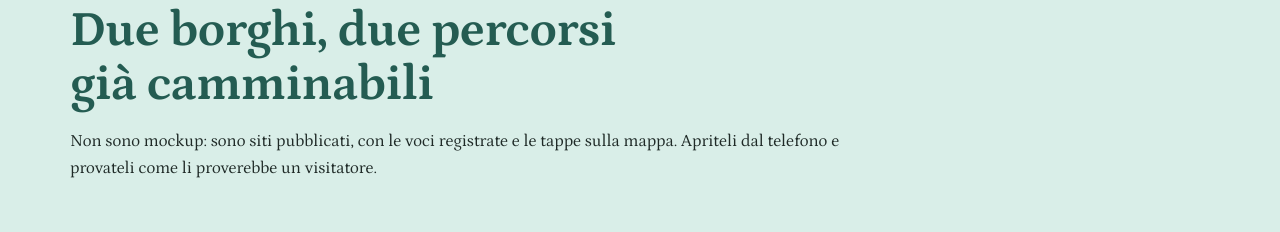
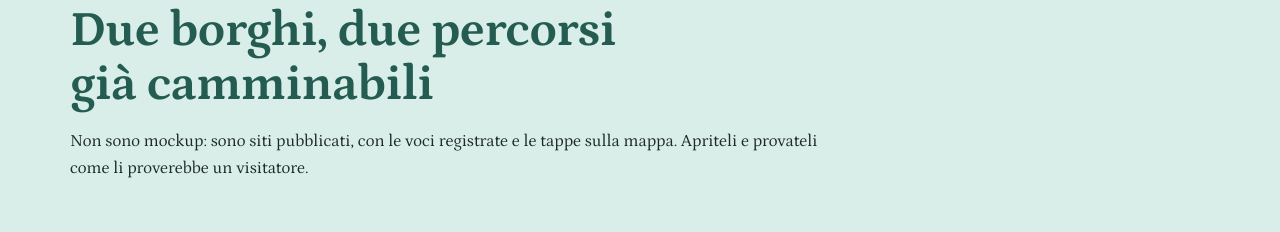
Before and after one commit to balestripietro-commits/landing-page-travel-podcasting, a plain HTML site: page index.html in a window 1280 px wide. Shown: the part 900-1132 px from the top of the page. Drawn offline with Linux system fonts and the light colour scheme.

Commit message:
Pilot: 'Apriteli e provateli' senza 'dal telefono'
Co-Authored-By: Claude Sonnet 5.5 <noreply@anthropic.com>

```diff
--- a/index.html
+++ b/index.html
@@ -675,7 +675,7 @@ img { display: block; max-width: 100%; }
         <h2>Due borghi, due percorsi già camminabili</h2>
         <p class="section__intro">
           Non sono mockup: sono siti pubblicati, con le voci registrate e le tappe sulla
-          mappa. Apriteli dal telefono e provateli come li proverebbe un visitatore.
+          mappa. Apriteli e provateli come li proverebbe un visitatore.
         </p>
       </div>
       <div class="pilots">
```
